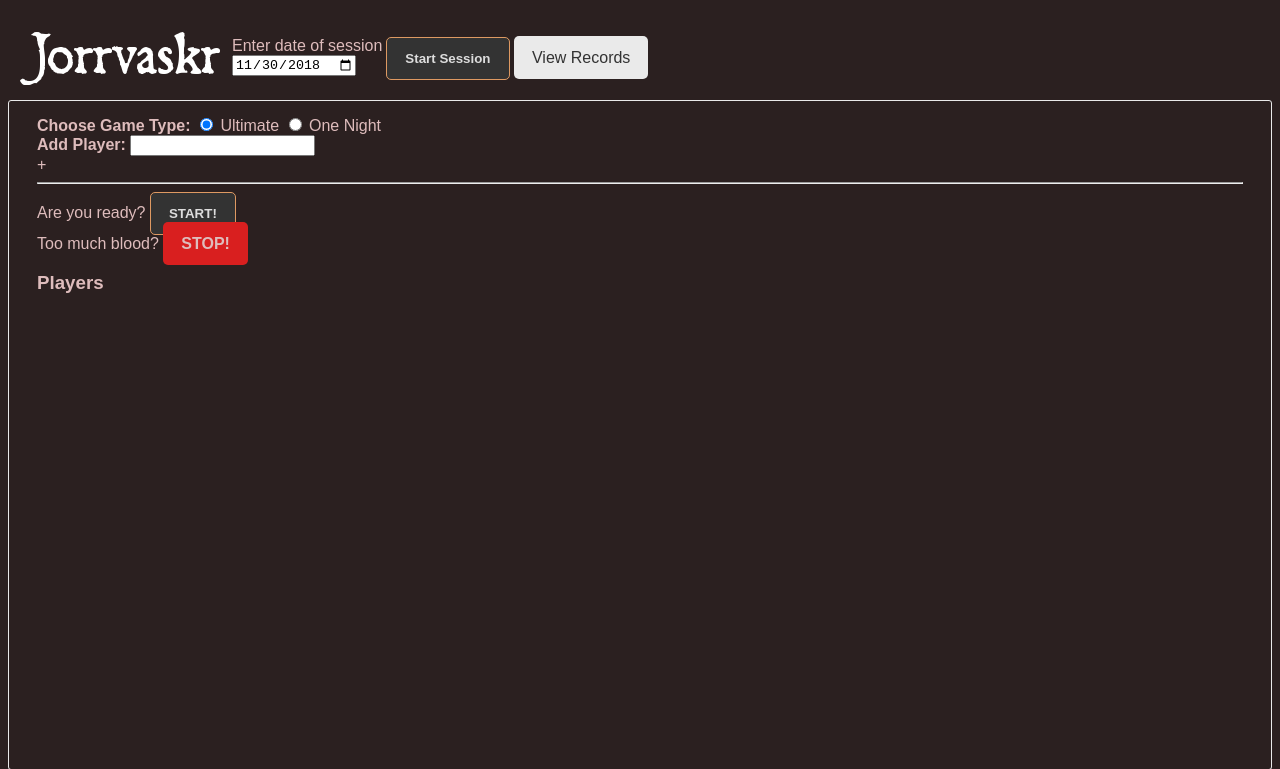
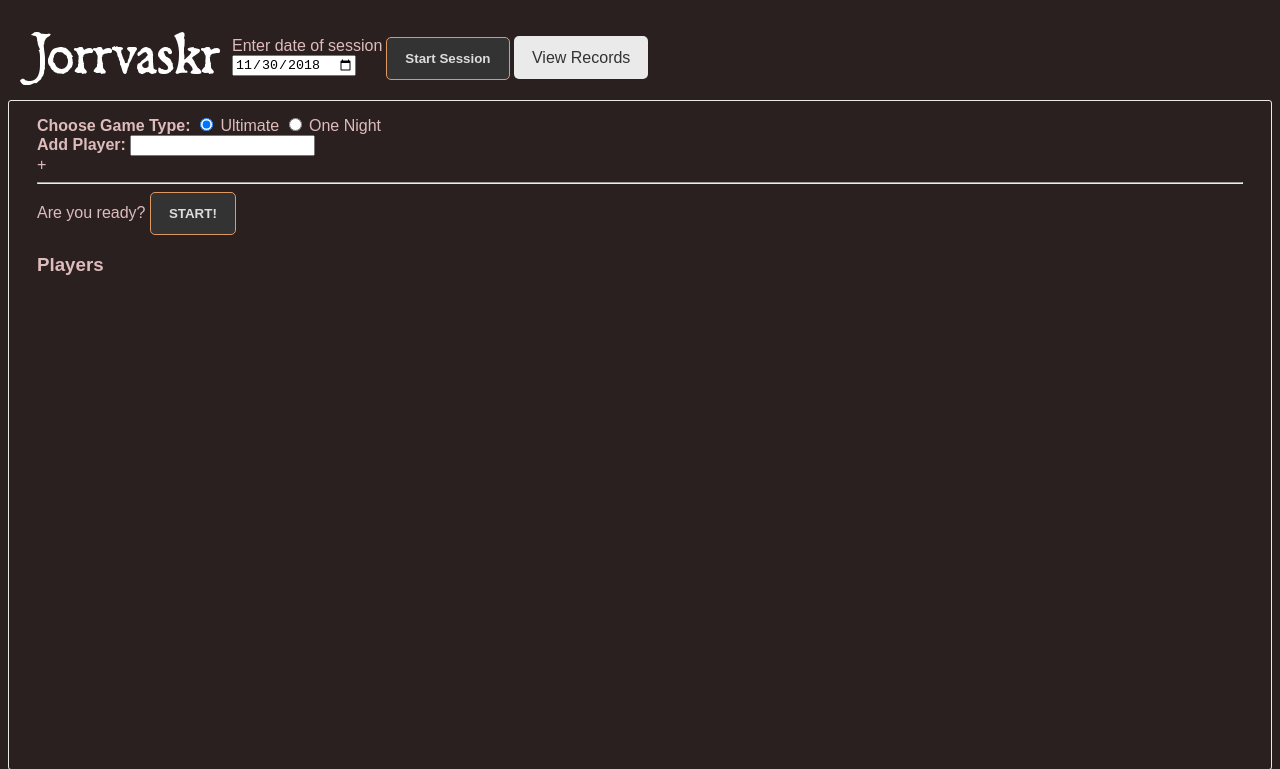
Before and after one commit to skytreader/jorrvaskr, a Flask app: template app/templates/session-new.jinja in a window 1280 px wide. Shown: the top 769 px of the page. Run offline with Flask 2, Linux system fonts and the light colour scheme; the template is opened without the code that fills it, so the values that code supplies are empty.

Commit message:
Add start stop UI states.

```diff
--- a/app/static/styles/jorrvaskr.css
+++ b/app/static/styles/jorrvaskr.css
@@ -70,7 +70,7 @@ body {
 
 .btn-bloody {
     background: #d91f1f;
-    border-color: #eaeaea;
     color: #debcbc;
     font-weight: bold;
+    border: none;
 }
--- a/app/templates/session-new.jinja
+++ b/app/templates/session-new.jinja
@@ -24,10 +24,10 @@
     <hr>
     <div class="session-form-section">
       <div id="jorrvaskr-start-prompt">
-        Are you ready? <button class="btn btn-primary" onclick="ps.startGame()">START!</button>
+        Are you ready? <button class="btn btn-primary" onclick="pc.startGame()">START!</button>
       </div>
-      <div id="jorrvaskr-stop-prompt">
-        Too much blood? <a class="btn btn-bloody" onclick="ps.stopGame()">STOP!</a>
+      <div id="jorrvaskr-stop-prompt" style="display: none">
+        Too much blood? <button class="btn btn-bloody" onclick="pc.stopGame()">STOP!</button>
       </div>
       <h3>Players</h3>
       <div id=
```
Also changed, not shown: app/static/scripts/session-new.js (+12 -1 lines).
